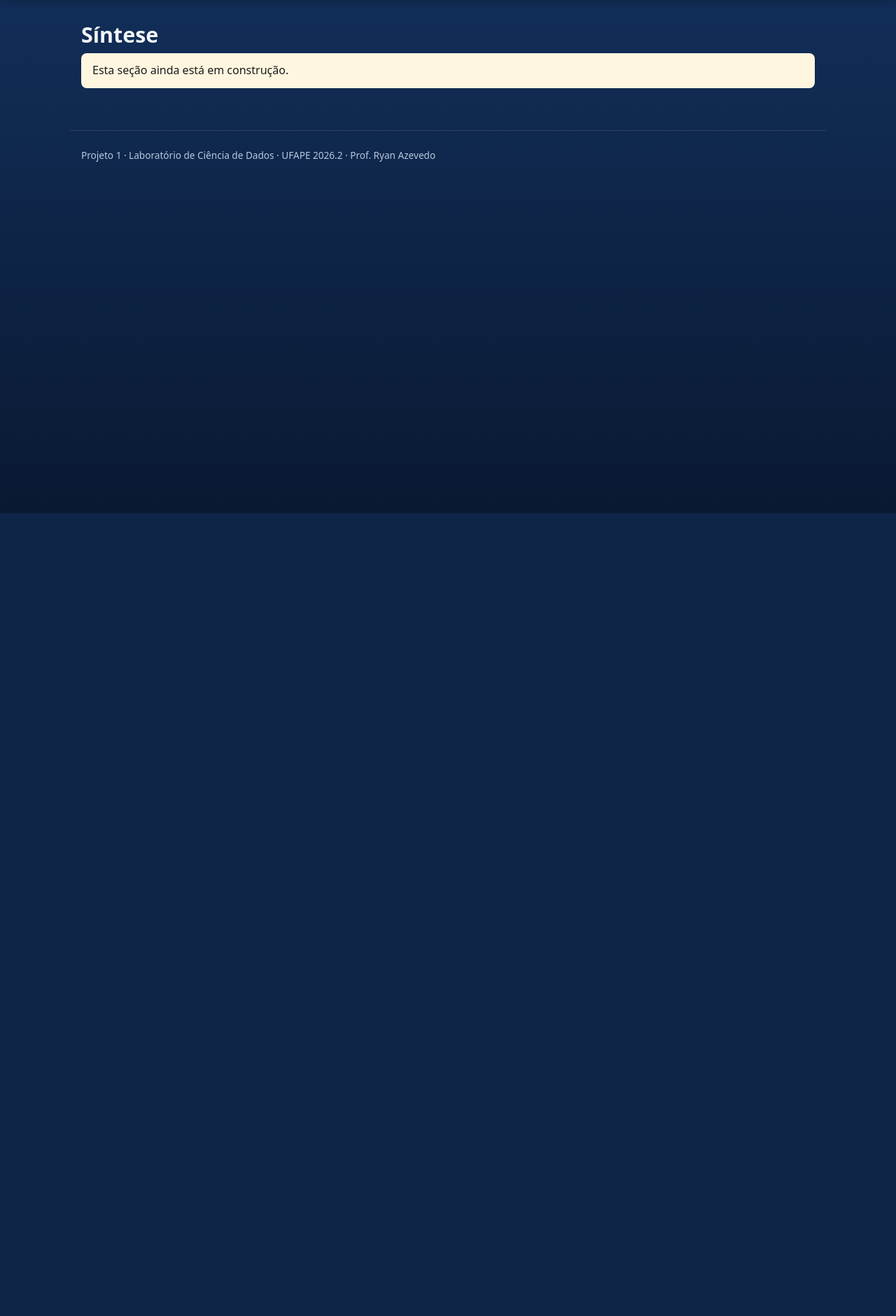
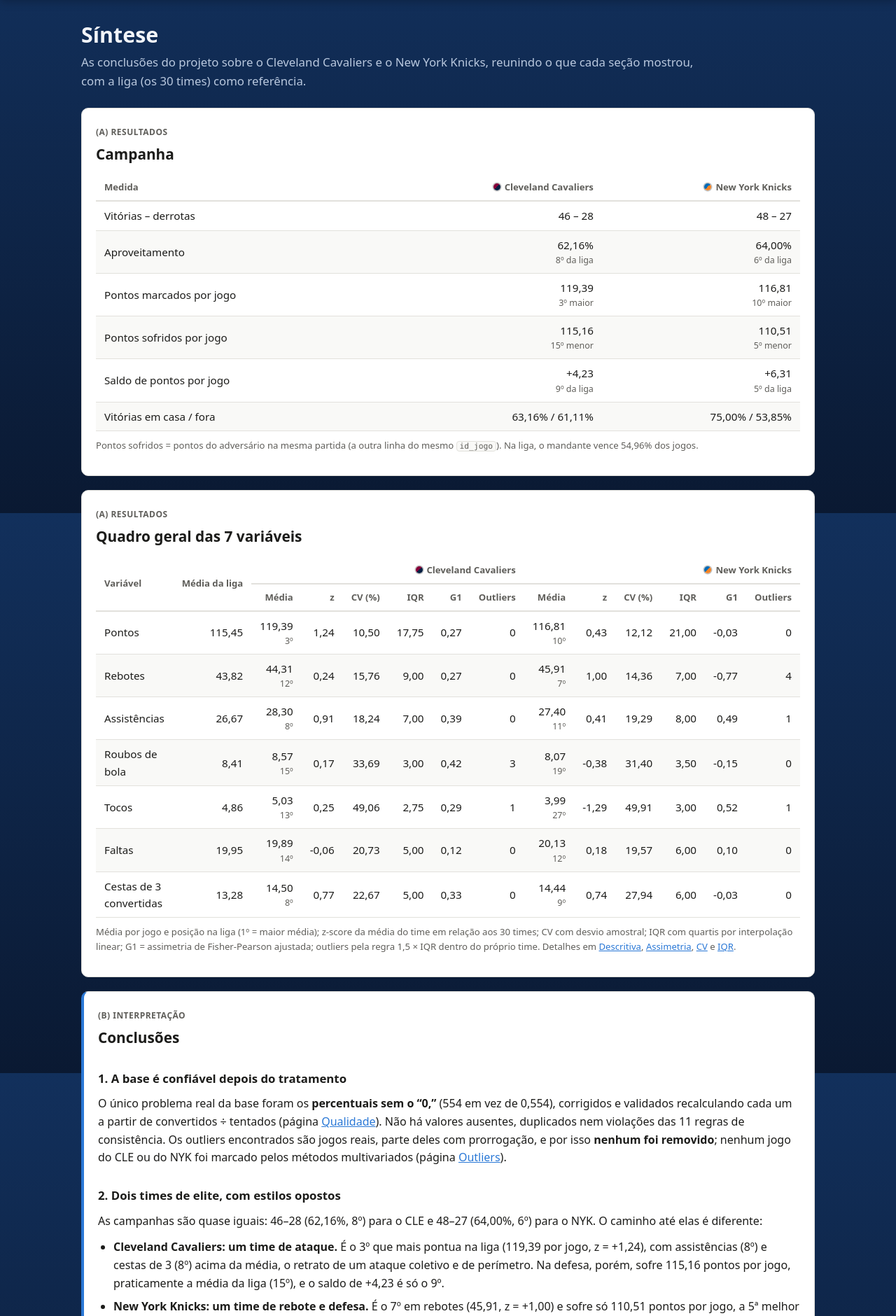
Before and after one commit to rojao1577/Projeto_NBA, a Flask app: page /sintese in a window 1280 px wide. Shown: the part 67-1947 px from the top of the page at 70% size. Before the commit the page ends 800 px from the top, so only its background shows below. Run offline with Flask 3, Linux system fonts and the light colour scheme.

Commit message:
Interpretação da estatística descritiva e página de síntese com campanha, quadro geral e conclusões

```diff
--- a/analysis/descriptive.py
+++ b/analysis/descriptive.py
@@ -42,3 +42,20 @@
     means = df.groupby("time")[columns].mean()
     z = (means - means.mean()) / means.std()
     return z.loc[teams]
+
+
+def points_against(df: pd.DataFrame) -> pd.Series:
+    return df.groupby("id_jogo")["pontos"].transform("sum") - df["pontos"]
+
+
+def team_record(df: pd.DataFrame) -> pd.DataFrame:
+    games = df.assign(sofridos=points_against(df))
+    record = games.groupby("time").agg(
+        jogos=("vitoria", "size"), vitorias=("vitoria", "sum"), aproveitamento=("vitoria", "mean"),
+        pontos=("pontos", "mean"), sofridos=("sofridos", "mean"),
+    )
+    record["derrotas"] = record["jogos"] - record["vitorias"]
+    record["saldo"] = record["pontos"] - record["sofridos"]
+    record["casa"] = games[games["casa"] == 1].groupby("time")["vitoria"].mean()
+    record["fora"] = games[games["casa"] == 0].groupby("time")["vitoria"].mean()
+    return record
--- a/app.py
+++ b/app.py
@@ -5,7 +5,7 @@
                              method_heatmap, method_strip, team_dot, team_palette, votes_bars, zscore_bars)
 from analysis.cleaning import (DERIVED_COLUMNS, ML_EXCLUDED, clean, convert_dates, derive_matchups, games_by_month,
                                games_by_weekday, ml_features, rename_columns)
-from analysis.descriptive import compare_teams, outlier_games, team_table
+from analysis.descriptive import compare_teams, league_zscores, outlier_games, team_record, team_table
 from analysis.dictionary import COLUMNS, data_dictionary, games_per_team
 from analysis.formatting import format_measures, number
 from analysis import outliers as od
@@ -18,7 +18,6 @@
 from config import GROUP_TEAMS, VARIABLES
 
 PENDING_SECTIONS = {
-    "sintese": "Síntese",
 }
 
 
@@ -258,6 +257,31 @@
             raw_shape=raw.shape, clean_shape=df.shape, ml_shape=ml_features(df).shape,
         )
 
+    @app.route("/sintese")
+    def sintese():
+        record = team_record(df)
+        record_ranks = pd.DataFrame({
+            "aproveitamento": record["aproveitamento"].rank(ascending=False, method="min"),
+            "pontos": record["pontos"].rank(ascending=False, method="min"),
+            "sofridos": record["sofridos"].rank(ascending=True, method="min"),
+            "saldo": record["saldo"].rank(ascending=False, method="min"),
+        }).astype(int)
+        means = df.groupby("time")[VARIABLES].mean()
+        return render_template(
+            "sintese.html",
+            main=GROUP_TEAMS, variable_names=VARIABLE_NAMES,
+            colors={team: team_dot(c) for team, c in team_palette(GROUP_TEAMS).items()},
+            record=record.loc[GROUP_TEAMS], record_ranks=record_ranks.loc[GROUP_TEAMS],
+            league_home=df.loc[df["casa"] == 1, "vitoria"].mean(),
+            means=means.loc[GROUP_TEAMS].T, league_means=means.mean(),
+            mean_ranks=means.rank(ascending=False, method="min").astype(int).loc[GROUP_TEAMS].T,
+            z=league_zscores(df, GROUP_TEAMS, VARIABLES).T,
+            cv=cv_table(df, GROUP_TEAMS, VARIABLES), iqr=iqr_table(df, GROUP_TEAMS, VARIABLES),
+            skew=skew_table(df, GROUP_TEAMS, VARIABLES),
+            outliers=pd.DataFrame({team: team_table(df, team, VARIABLES)["outliers"] for team in GROUP_TEAMS}),
+            number=number,
+        )
+
     @app.route("/<section>")
     def pending(section):
         if section not in PENDING_SECTIONS:
--- a/static/style.css
+++ b/static/style.css
@@ -16,6 +16,7 @@
   --header-bg: #173b6e;       /* cabeçalho: azul um pouco mais claro */
   --on-page: #f2f5fa;         /* texto direto sobre o fundo azul */
   --on-page-muted: #b9c8de;
+  --dot-ring: rgba(0, 0, 0, 0.25);   /* contorno das bolinhas dos times */
 }
 
 @media (prefers-color-scheme: dark) {
@@ -31,6 +32,7 @@
     --cle: #c8344f;
     --nyk: #d95926;
     --notice-bg: #3a2f14;
+    --dot-ring: rgba(255, 255, 255, 0.75);
   }
 }
 
@@ -46,6 +48,7 @@
   --cle: #c8344f;
   --nyk: #d95926;
   --notice-bg: #3a2f14;
+  --dot-ring: rgba(255, 255, 255, 0.75);
 }
 
 /* ---------- base ---------- */
@@ -259,7 +262,7 @@
   border-radius: 50%;
   margin-right: 6px;
   vertical-align: baseline;
-  box-shadow: 0 0 0 1px rgba(0, 0, 0, 0.25);   /* contorno para cores claras (ex.: branco do Nets) */
+  box-shadow: 0 0 0 1.5px var(--dot-ring);   /* contorno: escuro no modo claro, claro no escuro */
 }
 .team-dot.cle { background: var(--cle); }
 .team-dot.nyk { background: var(--nyk); }
--- /dev/null
+++ b/templates/sintese.html
@@ -0,0 +1,182 @@
+{% extends "base.html" %}
+
+{% block title %}Síntese{% endblock %}
+
+{% block content %}
+<h1>Síntese</h1>
+<p class="lead">
+  As conclusões do projeto sobre o Cleveland Cavaliers e o New York Knicks, reunindo o que cada seção mostrou, com a
+  liga (os 30 times) como referência.
+</p>
+
+<section class="card">
+  <span class="card-label">(a) Resultados</span>
+  <h2>Campanha</h2>
+  <div class="table-wrap">
+    <table>
+      <thead>
+        <tr>
+          <th>Medida</th>
+          {% for team in main %}
+          <th class="num"><span class="team-dot" style="background: {{ colors[team] }}"></span>{{ team }}</th>
+          {% endfor %}
+        </tr>
+      </thead>
+      <tbody>
+        <tr>
+          <td>Vitórias – derrotas</td>
+          {% for team in main %}<td class="num">{{ record.loc[team, "vitorias"] }} – {{ record.loc[team, "derrotas"] }}</td>{% endfor %}
+        </tr>
+        <tr>
+          <td>Aproveitamento</td>
+          {% for team in main %}
+          <td class="num">{{ number(record.loc[team, "aproveitamento"] * 100) }}%<span class="cell-note">{{ record_ranks.loc[team, "aproveitamento"] }}º da liga</span></td>
+          {% endfor %}
+        </tr>
+        <tr>
+          <td>Pontos marcados por jogo</td>
+          {% for team in main %}
+          <td class="num">{{ number(record.loc[team, "pontos"]) }}<span class="cell-note">{{ record_ranks.loc[team, "pontos"] }}º maior</span></td>
+          {% endfor %}
+        </tr>
+        <tr>
+          <td>Pontos sofridos por jogo</td>
+          {% for team in main %}
+          <td class="num">{{ number(record.loc[team, "sofridos"]) }}<span class="cell-note">{{ record_ranks.loc[team, "sofridos"] }}º menor</span></td>
+          {% endfor %}
+        </tr>
+        <tr>
+          <td>Saldo de pontos por jogo</td>
+          {% for team in main %}
+          <td class="num">+{{ number(record.loc[team, "saldo"]) }}<span class="cell-note">{{ record_ranks.loc[team, "saldo"] }}º da liga</span></td>
+          {% endfor %}
+        </tr>
+        <tr>
+          <td>Vitórias em casa / fora</td>
+          {% for team in main %}
+          <td class="num">{{ number(record.loc[team, "casa"] * 100) }}% / {{ number(record.loc[team, "fora"] * 100) }}%</td>
+          {% endfor %}
+        </tr>
+      </tbody>
+    </table>
+  </div>
+  <p class="table-note">
+    Pontos sofridos = pontos do adversário na mesma partida (a outra linha do mesmo <code>id_jogo</code>). Na liga, o
+    mandante vence {{ number(league_home * 100) }}% dos jogos.
+  </p>
+</section>
+
+<section class="card">
+  <span class="card-label">(a) Resultados</span>
+  <h2>Quadro geral das 7 variáveis</h2>
+  <div class="table-wrap">
+    <table>
+      <thead>
+        <tr>
+          <th rowspan="2">Variável</th>
+          <th rowspan="2" class="num">Média da liga</th>
+          {% for team in main %}
+          <th colspan="6" class="num"><span class="team-dot" style="background: {{ colors[team] }}"></span>{{ team }}</th>
+          {% endfor %}
+        </tr>
+        <tr>
+          {% for team in main %}
+          <th class="num">Média</th><th class="num">z</th><th class="num">CV (%)</th><th class="num">IQR</th>
+          <th class="num">G1</th><th class="num">Outliers</th>
+          {% endfor %}
+        </tr>
+      </thead>
+      <tbody>
+        {% for col, name in variable_names.items() %}
+        <tr>
+          <td>{{ name }}</td>
+          <td class="num">{{ number(league_means[col]) }}</td>
+          {% for team in main %}
+          <td class="num">{{ number(means.loc[col, team]) }}<span class="cell-note">{{ mean_ranks.loc[col, team] }}º</span></td>
+          <td class="num">{{ number(z.loc[col, team]) }}</td>
+          <td class="num">{{ number(cv.loc[col, team]) }}</td>
+          <td class="num">{{ number(iqr.loc[col, team]) }}</td>
+          <td class="num">{{ number(skew.loc[col, team]) }}</td>
+          <td class="num">{{ outliers.loc[col, team] | int }}</td>
+          {% endfor %}
+        </tr>
+        {% endfor %}
+      </tbody>
+    </table>
+  </div>
+  <p class="table-note">
+    Média por jogo e posição na liga (1º = maior média); z-score da média do time em relação aos 30 times; CV com desvio
+    amostral; IQR com quartis por interpolação linear; G1 = assimetria de Fisher-Pearson ajustada; outliers pela regra
+    1,5 × IQR dentro do próprio time. Detalhes em <a href="/descritiva">Descritiva</a>, <a href="/assimetria">Assimetria</a>,
+    <a href="/cv">CV</a> e <a href="/iqr">IQR</a>.
+  </p>
+</section>
+
+<section class="card interpretation">
+  <span class="card-label">(b) Interpretação</span>
+  <h2>Conclusões</h2>
+
+  <h3>1. A base é confiável depois do tratamento</h3>
+  <p>
+    O único problema real da base foram os <strong>percentuais sem o “0,”</strong> (554 em vez de 0,554), corrigidos e
+    validados recalculando cada um a partir de convertidos ÷ tentados (página <a href="/qualidade">Qualidade</a>). Não há
+    valores ausentes, duplicados nem violações das 11 regras de consistência. Os outliers encontrados são jogos reais,
+    parte deles com prorrogação, e por isso <strong>nenhum foi removido</strong>; nenhum jogo do CLE ou do NYK foi marcado
+    pelos métodos multivariados (página <a href="/outliers">Outliers</a>).
+  </p>
+
+  <h3>2. Dois times de elite, com estilos opostos</h3>
+  <p>
+    As campanhas são quase iguais: 46–28 (62,16%, 8º) para o CLE e 48–27 (64,00%, 6º) para o NYK. O caminho até elas é
+    diferente:
+  </p>
+  <ul>
+    <li>
+      <strong>Cleveland Cavaliers: um time de ataque.</strong> É o 3º que mais pontua na liga (119,39 por jogo,
+      z = +1,24), com assistências (8º) e cestas de 3 (8º) acima da média, o retrato de um ataque coletivo e de perímetro.
+      Na defesa, porém, sofre 115,16 pontos por jogo, praticamente a média da liga (15º), e o saldo de +4,23 é só o 9º.
+    </li>
+    <li>
+      <strong>New York Knicks: um time de rebote e defesa.</strong> É o 7º em rebotes (45,91, z = +1,00) e sofre só
+      110,51 pontos por jogo, a 5ª melhor defesa por esse critério. Com isso tem o melhor saldo dos dois (+6,31, 5º da
+      liga), mesmo marcando menos pontos. O ponto fraco é a proteção do aro: é o 27º de 30 em tocos (3,99, z = −1,29).
+    </li>
+  </ul>
+
+  <h3>3. O CLE é o mais regular</h3>
+  <p>
+    Pelo IQR, a faixa central dos jogos do CLE é mais estreita em <strong>6 das 7 variáveis</strong> (o NYK só em rebotes),
+    e pelo CV o CLE está entre os mais regulares da liga em cestas de 3 (3º) e pontos (10º). O ataque do NYK é dos mais
+    irregulares da NBA (28º de 30 no CV de pontos, amplitude de 80 a 146). Outra diferença: o NYK depende muito do mando
+    de campo (75,00% de vitórias em casa contra 53,85% fora), bem mais que a média da liga (54,96% para o mandante); o
+    CLE vence quase igual nos dois lados (63,16% e 61,11%).
+  </p>
+
+  <h3>4. A forma das distribuições</h3>
+  <p>
+    Quase todas as distribuições são <strong>aproximadamente simétricas</strong>: média e mediana ficam próximas e a média
+    representa bem o valor típico. A exceção é <strong>rebotes do NYK</strong> (G1 = −0,77, assimetria moderada à
+    esquerda), puxada por poucos jogos muito abaixo do normal, onde a mediana (46) é a medida mais segura. O CV alto de
+    tocos e roubos de bola (~30% a 50%) é, em boa parte, efeito do tamanho pequeno das médias e não irregularidade dos
+    times, e o IQR confirma, como medida robusta, onde os extremos inflam o desvio e a amplitude.
+  </p>
+
+  <h3>5. Limitações</h3>
+  <ul>
+    <li>
+      <strong>Temporada incompleta:</strong> a base termina em 29/03/2026, com 74 a 76 dos 82 jogos de cada time; as
+      posições na liga podem mudar até o fim da temporada.
+    </li>
+    <li>
+      <strong>Análise univariada:</strong> cada variável foi estudada sozinha. As conclusões de estilo (ataque × defesa)
+      descrevem os números, mas não provam causa: o projeto não mede, por exemplo, se mais rebotes <em>levam</em> a mais
+      vitórias. Esse é o próximo passo natural, com análise bivariada e modelos usando a base preparada na página
+      <a href="/tratamento">Tratamento</a>.
+    </li>
+    <li>
+      <strong>Contagens pequenas:</strong> em tocos e roubos de bola, medidas relativas (CV) e baseadas em quartis
+      (IQR, CV robusto) mudam aos saltos, e diferenças pequenas entre os times devem ser lidas como empate técnico.
+    </li>
+  </ul>
+</section>
+{% endblock %}
```
Also changed, not shown: templates/descritiva.html (+40 -1 lines).
